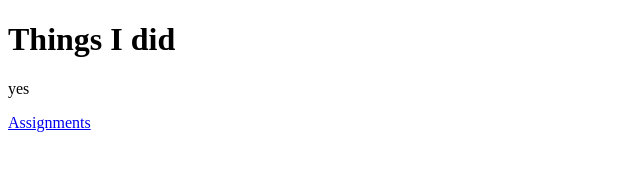
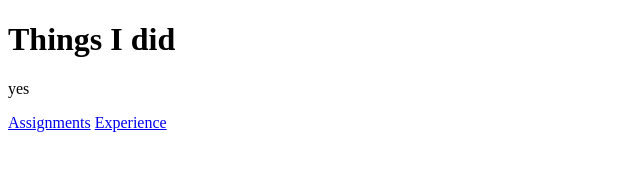
Before and after one commit to ajaychaudhary1124/website-2, a plain HTML site: page index.html in a window 1280 px wide. Shown: the full height of the page, 0-640 px from the left. Drawn offline with Linux system fonts and the light colour scheme.

Commit message:
Experience
Page has been aded to home

```diff
--- a/index.html
+++ b/index.html
@@ -8,5 +8,6 @@
 <h1>Things I did</h1>
 <p>yes</p>
 <a href="pages/assigments.html">Assignments</a>
+<a href="pages/experience.html">Experience</a>
 </body>
 </html>
```
